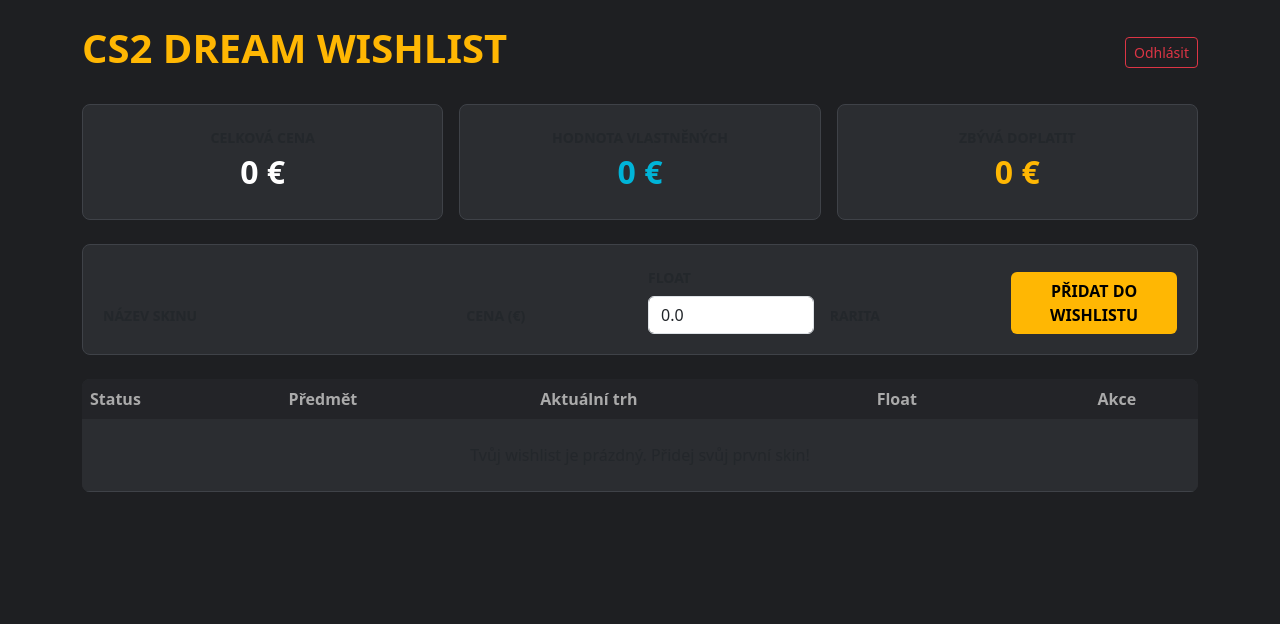
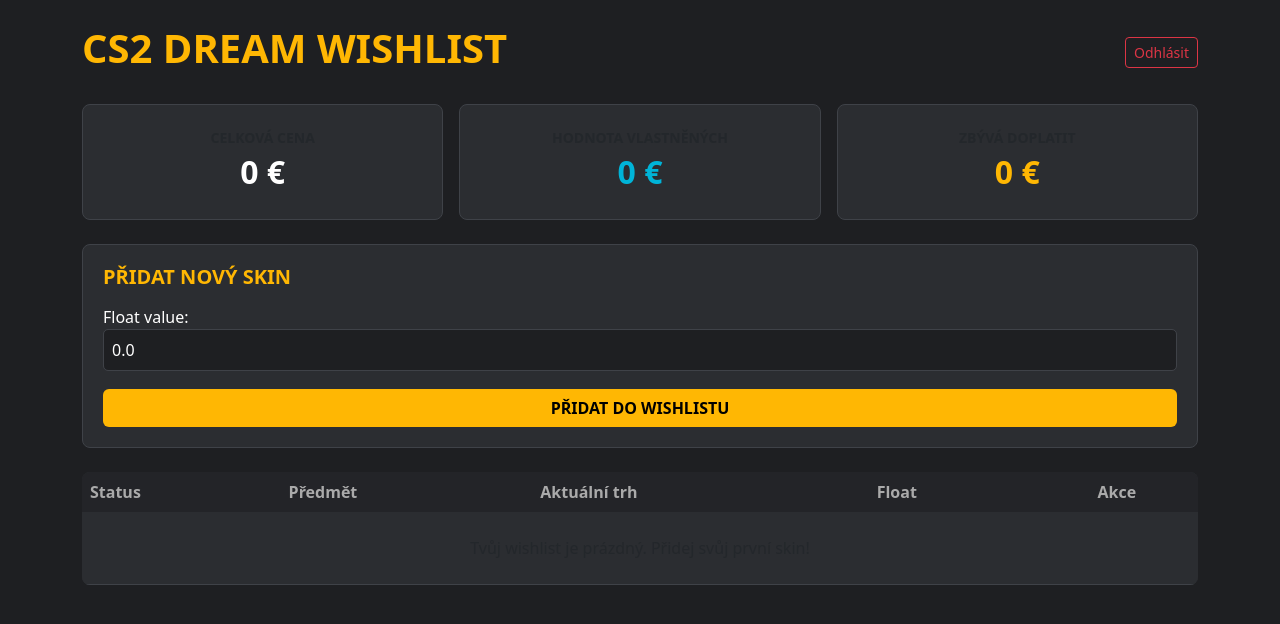
Before and after one commit to MatejKovar07/cs2-wishlist, a Django app: page / in a window 1280 px wide. Shown: the top 624 px of the page. Run offline with Django 5.2, Linux system fonts and the light colour scheme; the visitor is signed in with stand-in values (Sample User, id 1); data that the repository does not hold is empty.

Commit message:
Zmena na form.as_p pro prekonani cache

```diff
--- a/skins/templates/skins/seznam_skinu.html
+++ b/skins/templates/skins/seznam_skinu.html
@@ -8,6 +8,13 @@
         body { background-color: #1e1f22; color: #fff; }
         .card-stat { background-color: #2b2d31; border: 1px solid #3f4248; border-radius: 8px; text-align: center; padding: 20px; }
         .form-container { background-color: #2b2d31; padding: 20px; border-radius: 8px; border: 1px solid #3f4248; }
+        .form-container p { margin-bottom: 10px; }
+        .form-container input, .form-container select {
+            background-color: #1e1f22 !important;
+            color: white !important;
+            border: 1px solid #3f4248 !important;
+            display: block; width: 100%; padding: 8px; border-radius: 5px;
+        }
         .table-custom { background-color: #2b2d31; color: #fff; border-radius: 8px; overflow: hidden; }
         .table-custom th { background-color: #232428; color: #aaa; border: none; }
         .table-custom td { border-bottom: 1px solid #3f4248; background-color: #2b2d31; color: #fff; vertical-align: middle; }
@@ -23,6 +30,7 @@
         </form>
     </div>
 
+    <!-- Statistiky -->
     <div class="row g-3 mb-4">
         <div class="col-md-4">
             <div class="card-stat">
@@ -44,40 +52,27 @@
         </div>
     </div>
 
+    <!-- Chybové zprávy -->
     {% if messages %}
         {% for message in messages %}
-            <div class="alert alert-{% if message.tags == 'error' %}danger{% else %}success{% endif %} alert-dismissible fade show" role="alert">
+            <div class="alert alert-danger alert-dismissible fade show" role="alert">
                 {{ message }}
                 <button type="button" class="btn-close" data-bs-dismiss="alert" aria-label="Close"></button>
             </div>
         {% endfor %}
     {% endif %}
 
+    <!-- NEPRŮSTŘELNÝ FORMULÁŘ -->
     <div class="form-container mb-4">
-        <form method="POST" class="row g-3 align-items-end">
+        <h5 class="mb-3 text-uppercase fw-bold" style="color: #ffb703;">Přidat nový skin</h5>
+        <form method="POST">
             {% csrf_token %}
-            <div class="col-md-4">
-                <label class="form-label text-muted small text-uppercase fw-bold">Název skinu</label>
-                {{ form.name }}
-            </div>
-            <div class="col-md-2">
-                <label class="form-label text-muted small text-uppercase fw-bold">Cena (€)</label>
-                {{ form.purchase_price }}
-            </div>
-            <div class="col-md-2">
-                <label class="form-label text-muted small text-uppercase fw-bold">Float</label>
-                {{ form.float_value }}
-            </div>
-            <div class="col-md-2">
-                <label class="form-label text-muted small text-uppercase fw-bold">Rarita</label>
-                {{ form.rarity }}
-            </div>
-            <div class="col-md-2">
-                <button type="submit" class="btn w-100 fw-bold" style="background-color: #ffb703; color: #000;">PŘIDAT DO WISHLISTU</button>
-            </div>
+            {{ form.as_p }}
+            <button type="submit" class="btn w-100 fw-bold mt-2" style="background-color: #ffb703; color: #000;">PŘIDAT DO WISHLISTU</button>
         </form>
     </div>
 
+    <!-- Tabulka -->
     <table class="table table-custom">
         <thead>
             <tr>
```
